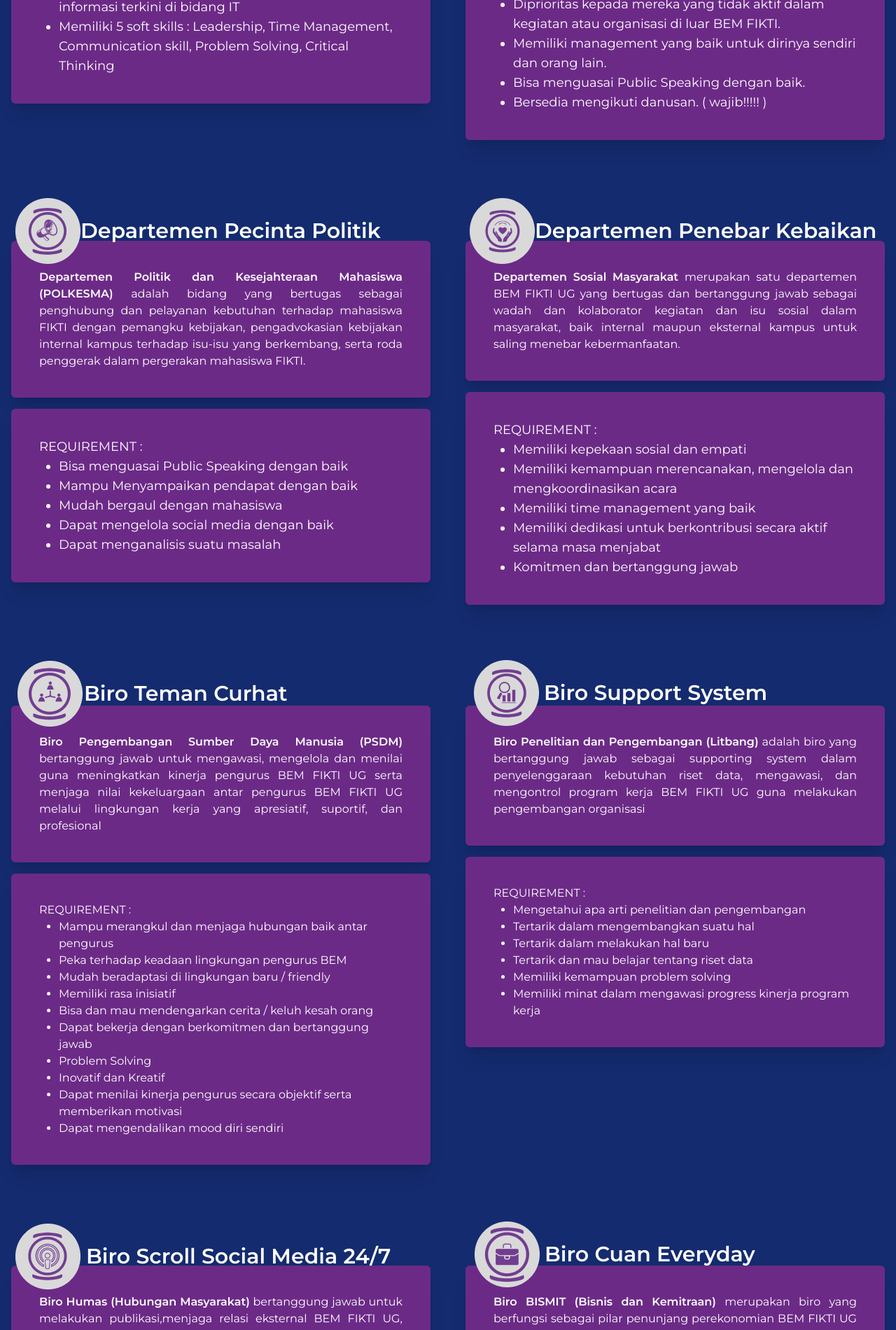
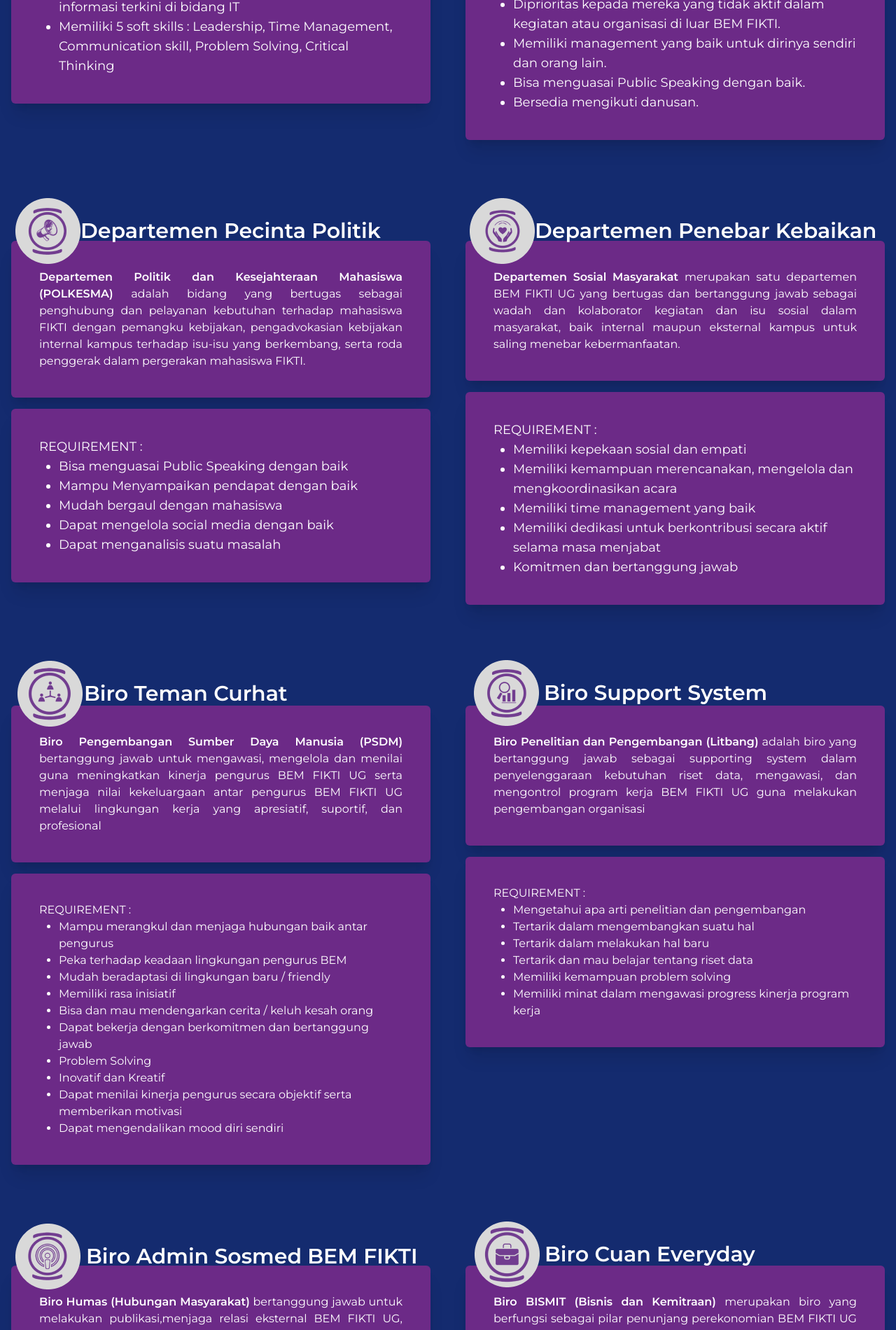
Before and after one commit to bimopraksw/OpRecBEMFIKTI2023, a website: page index.html in a window 1280 px wide. Shown: the part 3260-5160 px from the top of the page at 70% size. Drawn offline with Linux system fonts and the light colour scheme; a web font is replaced by a local one.

Commit message:
Update index.html

```diff
--- a/index.html
+++ b/index.html
@@ -358,7 +358,7 @@
                 lain.
               </li>
               <li class="ms-7">Bisa menguasai Public Speaking dengan baik.</li>
-              <li class="ms-7">Bersedia mengikuti danusan. ( wajib!!!!! )</li>
+              <li class="ms-7">Bersedia mengikuti danusan.</li>
             </ul>
           </div>
         </div>
@@ -533,7 +533,7 @@
           <div class="flex items-center md:absolute top-[-50px] left-[-50px]">
             <img src="src/Logo7.png" alt="Logo1" class="md:ml-14" />
             <h1 class="text-3xl text-center font-semibold text-white ml-2">
-              Biro Scroll Social Media 24/7
+              Biro Admin Sosmed BEM FIKTI
             </h1>
           </div>
           <p
```
